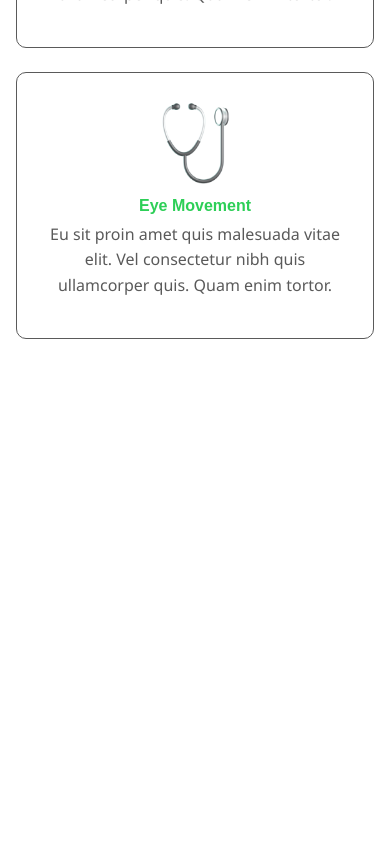
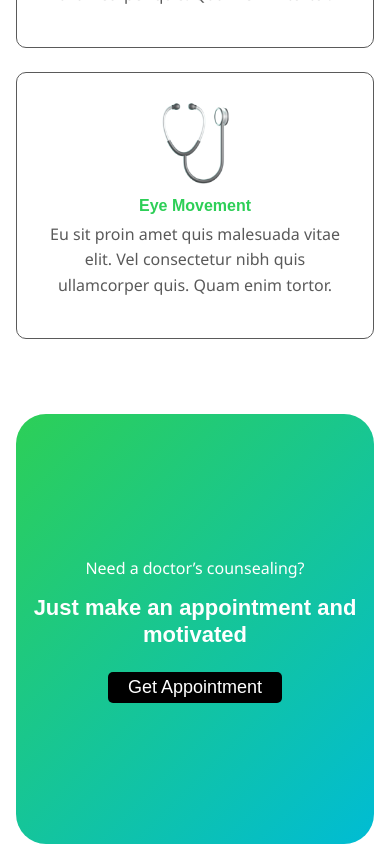
Before and after one commit to amirrezash0n/oxcare, a React (Vite) app: page / in a window 390 px wide. Shown: the part 2898-3742 px from the top of the page. Before the commit the page ends 3237 px from the top, so only its background shows below. Built offline with nearby package versions, Linux system fonts and the light colour scheme.

Commit message:
coding appintment component

```diff
--- a/src/App.tsx
+++ b/src/App.tsx
@@ -1,4 +1,5 @@
 // import Footer from "./components/Footer/Footer";
+import Appointment from "./components/Appointment/Appointment";
 import Header from "./components/Header/Header";
 import Hero from "./components/Hero/Hero";
 import Services from "./components/Services/Services";
@@ -11,6 +12,7 @@ export default function App() {
       <Hero />
       <Stats />
       <Services />
+      <Appointment />
       {/* <Footer /> */}
     </div>
   );
--- /dev/null
+++ b/src/components/Appointment/Appointment.module.css
@@ -0,0 +1,65 @@
+.appointmentWrapper {
+    color: var(--white-color);
+    display: flex;
+    flex-direction: column;
+    align-items: center;
+    justify-content: center;
+    margin-top: 150px;
+    border-radius: 30px;
+    background: linear-gradient(135deg, #2DCF57, #00BCD4);
+    height: 430px;
+}
+
+.appointmentTitle {
+    text-align: center;
+    font-size: 48px;
+    max-width: 610px;
+    margin: 14px 0 24px 0;
+    font-weight: bold;
+}
+
+.appointmentButton {
+    font-size: 18px;
+    padding: 8px 20px;
+    background-color: #000000;
+    color: var(--white-color);
+    transition: all ease 200ms;
+
+    &:hover {
+        transform: scale(1.05);
+    }
+}
+
+/* Resposive Appointment */
+
+@media (max-width :992px) {
+    .appointmentWrapper {
+        margin-top: 100px;
+    }
+
+    .appointmentTitle {
+        font-size: 38px;
+    }
+}
+
+@media (max-width: 768px) {
+    .appointmentWrapper {
+        margin-top: 75px;
+    }
+
+    .appointmentTitle {
+        font-size: 32px;
+    }
+}
+
+@media (max-width: 576px) {
+    .appointmentTitle {
+        font-size: 28px;
+    }
+}
+
+@media (max-width: 480px) {
+    .appointmentTitle {
+        font-size: 22px;
+    }
+}
--- /dev/null
+++ b/src/components/Appointment/Appointment.tsx
@@ -0,0 +1,18 @@
+import styles from "./Appointment.module.css";
+import Button from "../common/Button/Button";
+
+export default function Appointment() {
+  return (
+    <section className="container">
+      <div className={styles.appointmentWrapper}>
+        <span className={styles.appointmentQuestion}>
+          Need a doctor’s counsealing?
+        </span>
+        <h2 className={styles.appointmentTitle}>
+          Just make an appointment and motivated
+        </h2>
+        <Button className={styles.appointmentButton}>Get Appointment</Button>
+      </div>
+    </section>
+  );
+}
--- a/src/components/Services/Services.module.css
+++ b/src/components/Services/Services.module.css
@@ -1,7 +1,7 @@
 .services {
     display: grid;
     grid-template-columns: repeat(3, 1fr);
-    grid-template-rows: repeat(3, 1fr);
+    grid-template-rows: repeat(2, 1fr);
     grid-column-gap: 48px;
     grid-row-gap: 64px;
 }
@@ -18,7 +18,7 @@
 @media (max-width: 992px) {
     .services {
         grid-template-columns: repeat(2, 1fr);
-        grid-template-rows: repeat(4, 1fr);
+        grid-template-rows: repeat(3, 1fr);
         grid-column-gap: 30px;
         grid-row-gap: 40px;
     }
@@ -27,7 +27,7 @@
 @media (max-width: 768px) {
     .services {
         grid-template-columns: repeat(2, 1fr);
-        grid-template-rows: repeat(4, 1fr);
+        grid-template-rows: repeat(3, 1fr);
         grid-column-gap: 24px;
         grid-row-gap: 32px;
     }
```
